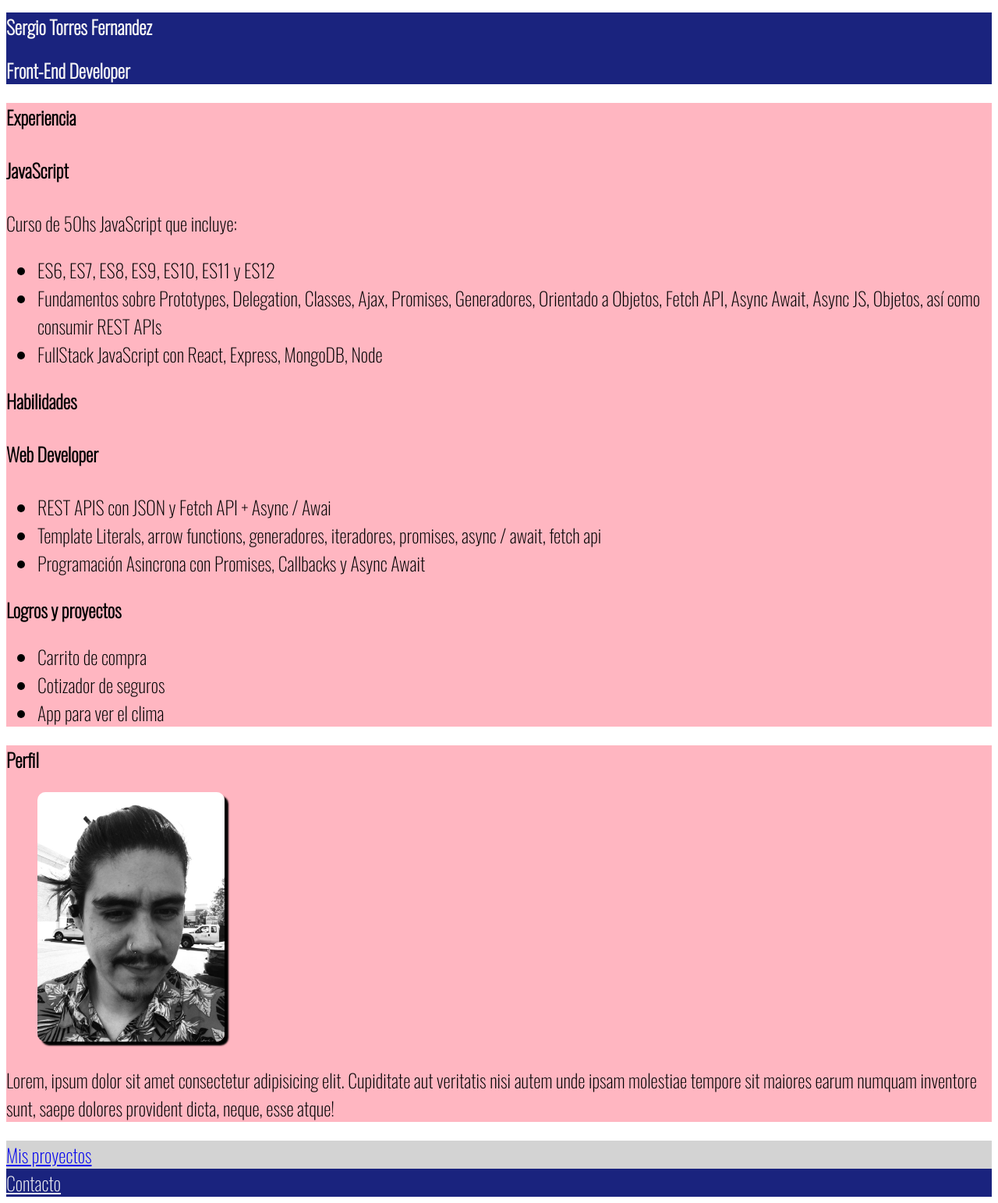
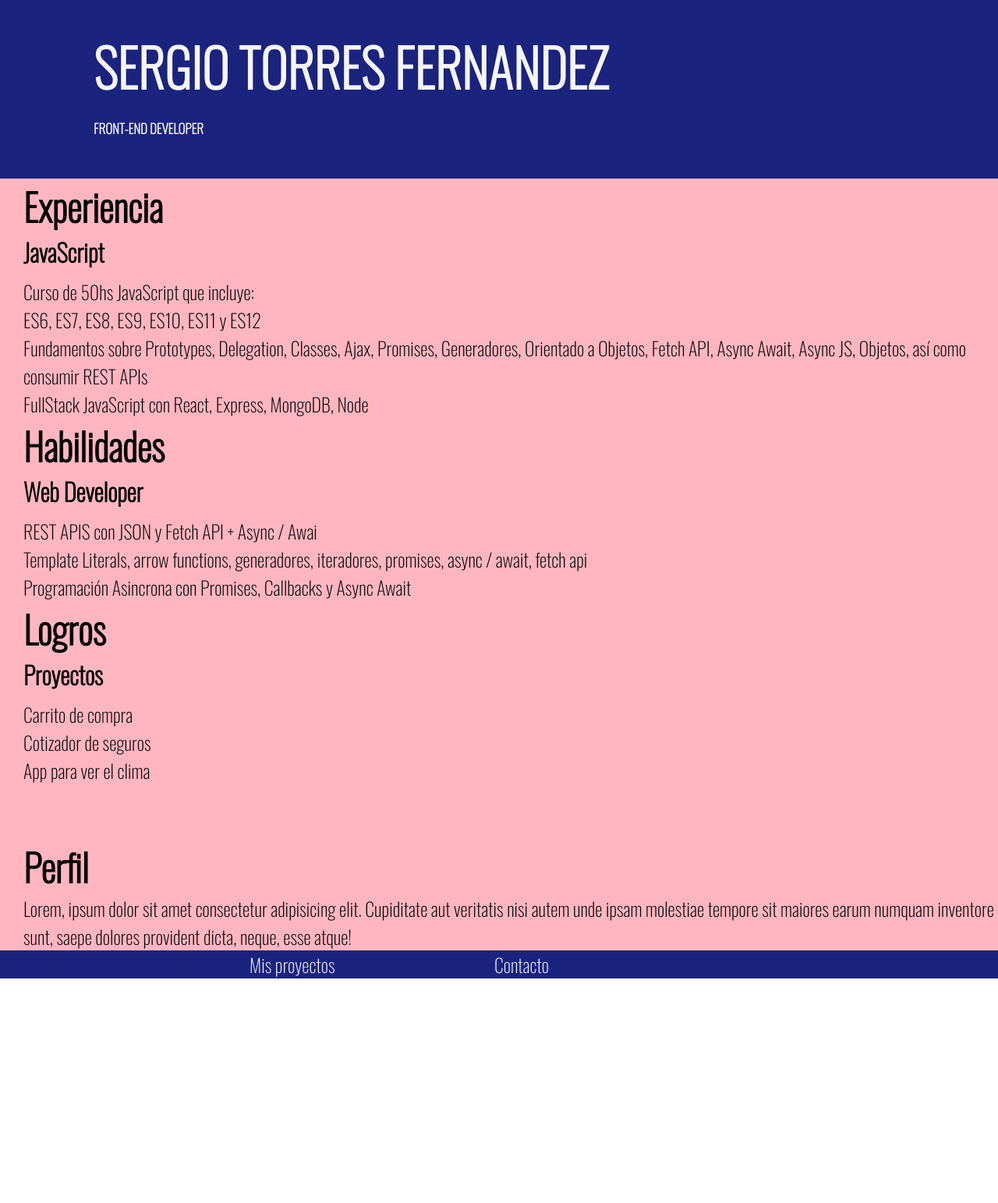
Before and after one commit to Sergio-Paulo/curriculum, a plain HTML site: page index.html in a window 1280 px wide. Shown: the whole page at 78% size. After the commit the page ends 1255 px from the top, so only its background shows below. Drawn offline with nearby package versions, Linux system fonts and the light colour scheme.

Commit message:
estilo: home - mis proyectos

```diff
--- a/index.html
+++ b/index.html
@@ -11,10 +11,15 @@
     <title>cv - developer</title>
 </head>
 <body>
+    <div>
         <header>
             <h1>Sergio Torres Fernandez</h1>
             <h2>Front-End Developer</h2>
+            <!-- <figure>
+                <img src="images/me.jpeg" width="240" alt="sergio torres fernandez - front end developer">
+            </figure> -->
         </header>
+    </div>
     <div>
         <section>
             <h3>Experiencia</h3>
@@ -36,7 +41,8 @@
                             <li>Programación Asincrona con Promises, Callbacks y Async Await</li>
                         </ul>
                     </div>
-            <h3>Logros y proyectos</h3>
+            <h3>Logros</h3>
+                <h4>Proyectos</h4>
                     <div>
                         <ul>
                             <li>Carrito de compra</li>
@@ -45,11 +51,8 @@
                         </ul>
                     </div>
         </section>
-        <section>
+        <section id="seccion-2">
             <h3>Perfil</h3>
-            <figure>
-                <img src="images/me.jpeg" width="240" alt="sergio torres fernandez - front end developer">
-            </figure>
                 <p>Lorem, ipsum dolor sit amet consectetur adipisicing elit. Cupiditate aut veritatis nisi autem unde ipsam molestiae tempore sit maiores earum numquam inventore sunt, saepe dolores provident dicta, neque, esse atque!</p>
                 <!-- <ul>
                     <li>+54 9 291 462 4946</li>
@@ -60,13 +63,16 @@
                 </ul> -->
         </section>
     </div>
-    <div>
+    <!-- <div>
         <aside>
             <a href="/misproyectos.html">Mis proyectos</a>
         </aside>
-    </div>
+    </div>-->
+    <div>
         <footer>
+                <a href="/misproyectos.html">Mis proyectos</a>
                 <a href="/contacto.html">Contacto</a>
         </footer>
+    </div>
 
 </body>
--- a/styles/style.css
+++ b/styles/style.css
@@ -1,39 +1,93 @@
+*{
+    box-sizing: border-box;
+    margin: 0px;
+    padding: 0px;
+    font-family: 'Oswald', sans-serif;
+    font-size:x-large;
+}
+ul{
+    list-style: none;
+}
+
 header, footer{
     background-color: #1a237e;
+    padding-left: 120px;
 }
 
-h1, h2 {
+header{
+    font-variant-caps: all-petite-caps;
+
+}
+
+h1 {
     color: whitesmoke;
+    font-size: 4rem;
+}
+
+h2 {
+    color: whitesmoke;
+    padding-bottom: 50px;
+}
+
+div a{
+    color: whitesmoke;
+    text-decoration: none;
+    padding-left:200px;
 }
 
 div>section{
     background-color: lightpink;
+    padding-left: 30px;
+}
+section>h3{
+    font-size: 2rem;
 }
 
-footer>a {
+section>h4{
+    font-size: 1.3rem;
+    padding-bottom: 10px;
+}
+
+#seccion-2{
+    padding-top: 70px;
+}
+
+/* footer>a {
     color: whitesmoke;
     text-align: center;
-}
+} */
 
-aside{
+/* aside{
     background-color: lightgray;
-}
+} */
 
-*{
-    font-family: 'Oswald', sans-serif;
-    font-size:x-large;
+
+
+figure>figcaption{
+    text-align: left;
+    padding: 20px;
+    margin: 20px;
 }
 
 figure>img{
-    box-shadow: 5px 5px 2px;
-    border-radius: 10px;
-}
+    padding: 20px;
+    margin: 20px;
+    box-shadow: 5px 5px 10px 2px darkslategray;
 
-figure>figcaption{
-    text-align: center;
-    background-color: lightgray;
+
 }
 
 #contacto{
     text-align: center;
 }
+
+.perfil{
+    display: inline-block;
+}
+
+.card{
+    display: inline-flex;
+    background-color: lightgray;
+    margin: 20px 30px;
+    box-shadow: 5px 10px 70px 15px darkslategray;
+}
```
Also changed, not shown: misproyectos.html (+11 -9 lines). Lines whose indentation alone changed are shown as unchanged.
